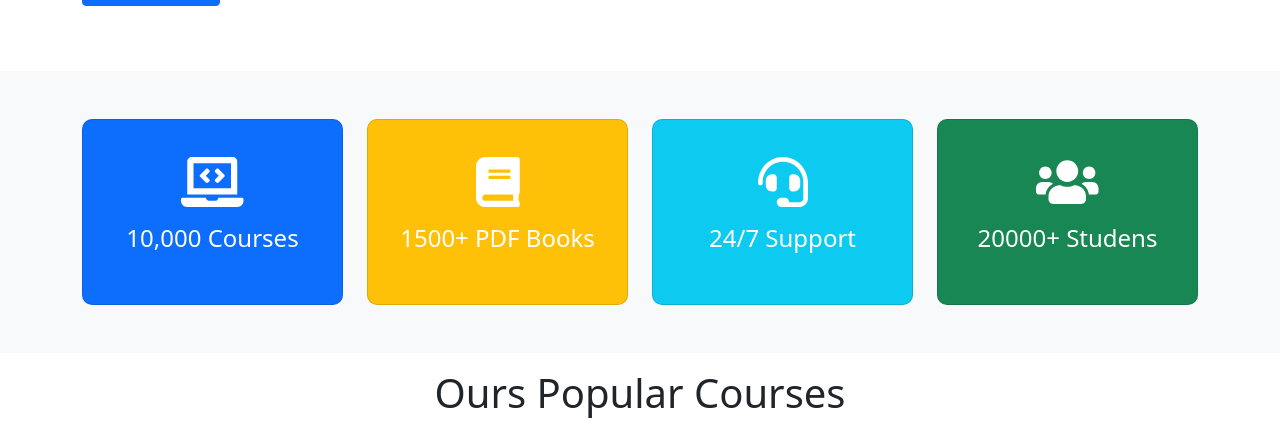
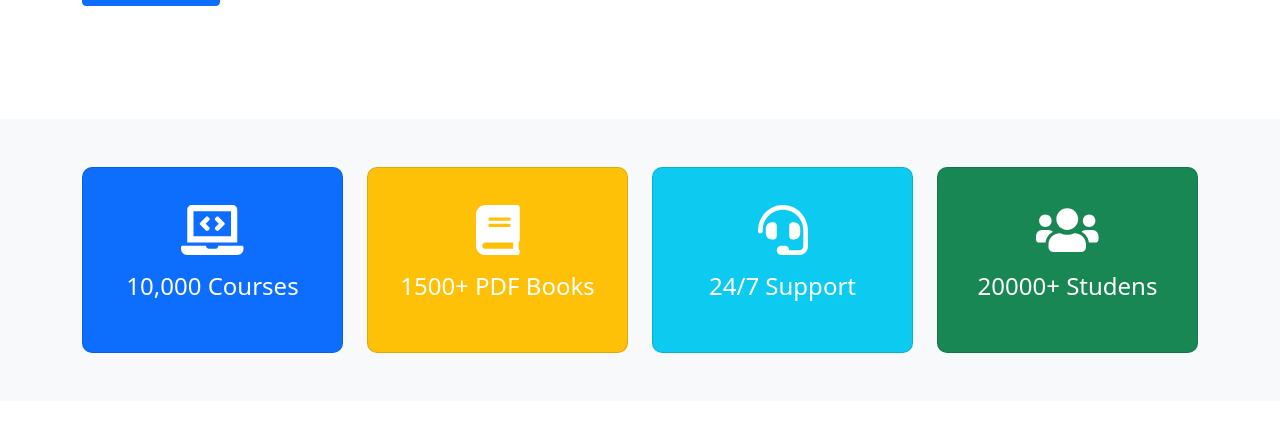
Before and after one commit to wdkabir/learn-area-react-website, a React (Create React App) app: page / in a window 1280 px wide. Shown: the part 700-1124 px from the top of the page. Built offline with nearby package versions, Linux system fonts and the light colour scheme.

Commit message:
again last

```diff
--- a/src/components/Home/Home.js
+++ b/src/components/Home/Home.js
@@ -38,7 +38,7 @@ const Home = (props) => {
             </div>
         </section>
 {/* Card Section */}
-        <section className="bg-light">
+        <section className="bg-light mt-5">
             <div className="py-5 text-center">
             <Container>
                 <Row xs={1} md={4} className="g-4">
```
